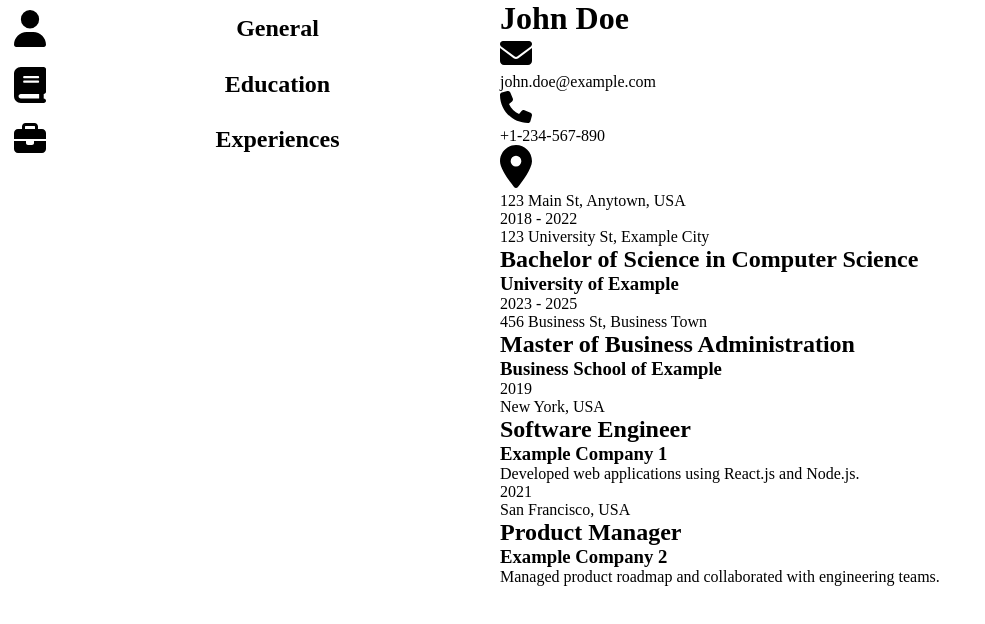
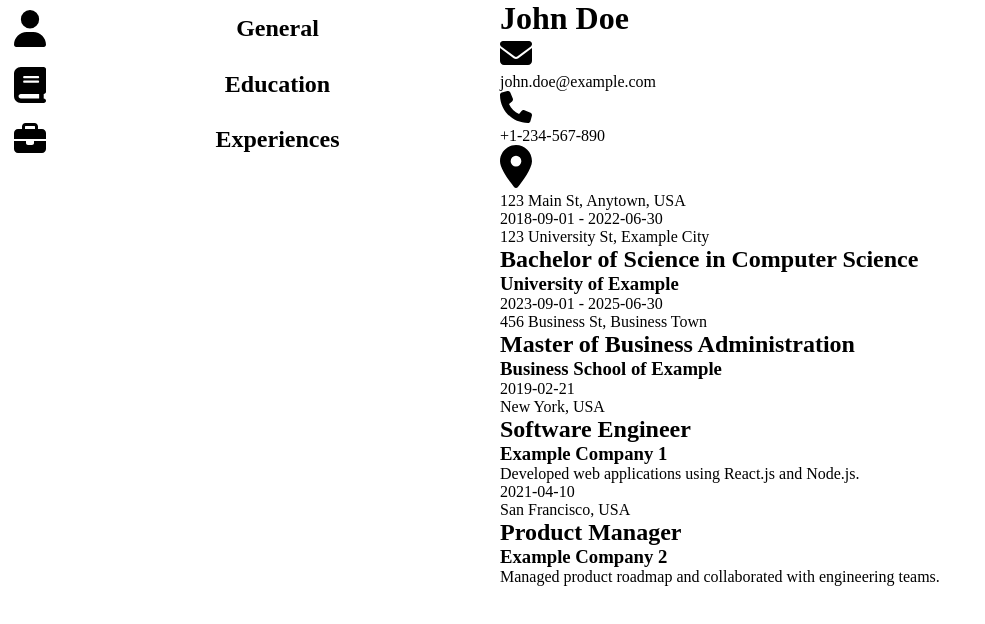
Before and after one commit to Tree-Ro/cv-application, a React (Vite) app: page / in a window 1280 px wide. Shown: the top 624 px of the page, without its empty margins (0-985 px from the left). Built offline with nearby package versions, Linux system fonts and the light colour scheme.

Commit message:
Added edit previously added items functionality

```diff
--- a/src/components/resumeContent/educationContent.jsx
+++ b/src/components/resumeContent/educationContent.jsx
@@ -5,11 +5,10 @@ function EducationContent({ educationFormContent }) {
   return (
     <>
       {educations.map((education) => {
-        const { titleOfStudy, schoolName, dateFrom, dateUntil, homeAddress } = education;
-        const key = `${titleOfStudy}-${schoolName}`;
+        const { titleOfStudy, schoolName, dateFrom, dateUntil, homeAddress, id } = education;
 
         return (
-          <div key={key} className='education'>
+          <div key={id} className='education'>
             <div>
               <p className='education-duration'>
                 {dateFrom ? dateFrom : 'N/A'} - {dateUntil ? dateUntil : 'N/A'}
--- a/src/components/sidebarContent/addedItems.jsx
+++ b/src/components/sidebarContent/addedItems.jsx
@@ -1,9 +1,20 @@
-export default function AddedItems({ resumeContent, setResumeContent }) {
+export default function AddedItems({ resumeMethods, inputMethods }) {
 
-  function handleClick(itemId) {
+  const [resumeContent, setResumeContent] = resumeMethods
+  const [inputValue, setInputValue] = inputMethods
+
+  function handleDelete(itemId) {
     const newContent = resumeContent.filter((item)=> item.id !== itemId )
 
     setResumeContent(newContent)
+  }
+
+  function handleEdit(itemId) {
+    handleDelete(itemId)
+
+    const itemToEdit = resumeContent.find((item) => item.id === itemId)
+
+    setInputValue(itemToEdit)
   }
 
   return (
@@ -14,7 +25,8 @@ export default function AddedItems({ resumeContent, setResumeContent }) {
         <div key={item.id}>
           <p><b>{values[0]}</b></p>
           <p>{values[1]}</p>
-          <img src="./trash-solid.svg" alt="Remove Item Icon" onClick={() => handleClick(item.id)}/>
+          <img src="./trash-solid.svg" alt="Remove Item Icon" onClick={() => handleDelete(item.id)}/>
+          <img src="./pen-to-square-solid.svg" alt="Edit item Icon" onClick={() => {handleEdit(item.id)}} />
         </div>
       )})}
     </>
--- a/src/components/sidebarContent/form.jsx
+++ b/src/components/sidebarContent/form.jsx
@@ -32,11 +32,11 @@ function Form({ svgIcon, formData, setResumeContent, resumeContent }) {
       {isOpened &&
         <>
           {formData.title !== 'General' &&
-              <AddedItems resumeContent={resumeContent} setResumeContent={setResumeContent}/>
+              <AddedItems resumeMethods={[resumeContent, setResumeContent]} inputMethods={[inputValues, setInputValues]}/>
           }
-          {formData.fields.map((field) => (
+          {formData.fields.map((field, index) => (
             <FormField
-              key={field.title}
+              key={index}
               title={field.title}
               type={field.type}
               placeholder={field.placeholder}
--- a/src/data/dummydata/educationInfo.json
+++ b/src/data/dummydata/educationInfo.json
@@ -2,16 +2,16 @@
   {
     "schoolName": "University of Example",
     "titleOfStudy": "Bachelor of Science in Computer Science",
-    "dateFrom": "2018",
-    "dateUntil": "2022",
+    "dateFrom": "2018-09-01",
+    "dateUntil": "2022-06-30",
     "homeAddress": "123 University St, Example City",
     "id": "lx8t79ww"
   },
   {
     "schoolName": "Business School of Example",
     "titleOfStudy": "Master of Business Administration",
-    "dateFrom": "2023",
-    "dateUntil": "2025",
+    "dateFrom": "2023-09-01",
+    "dateUntil": "2025-06-30",
     "homeAddress": "456 Business St, Business Town",
     "id": "lx8t7aom"
   }
--- a/src/data/dummydata/experiencesInfo.json
+++ b/src/data/dummydata/experiencesInfo.json
@@ -4,8 +4,8 @@
     "positionTitle": "Software Engineer",
     "location": "New York, USA",
     "responsibilities": "Developed web applications using React.js and Node.js.",
-    "dateFrom": "2019",
-    "dateUntil": "2021",
+    "dateFrom": "2019-02-21",
+    "dateUntil": "2021-04-5",
     "id": "lx8t8gv3"
   },
   {
@@ -13,8 +13,8 @@
     "positionTitle": "Product Manager",
     "location": "San Francisco, USA",
     "responsibilities": "Managed product roadmap and collaborated with engineering teams.",
-    "dateFrom": "2021",
-    "dateUntil": "Present",
+    "dateFrom": "2021-04-10",
+    "dateUntil": "2024-06-21",
     "id": "lx8t8h6x"
   }
 ]
```
Also changed, not shown: public/pen-to-square-solid.svg (added).
